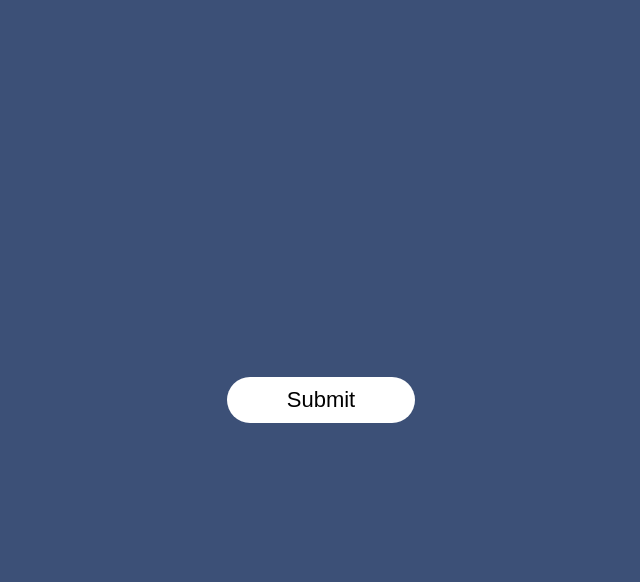
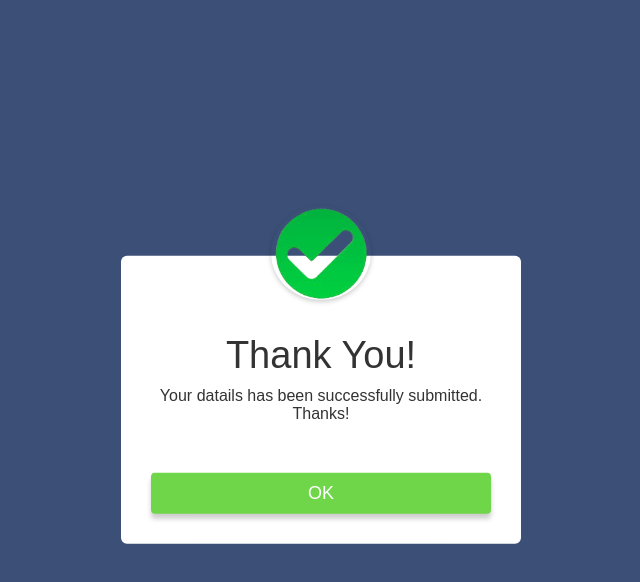
Before and after one commit to Oludhrey/making-popup, a plain HTML site: page index.html in a window 1280 px wide. Both pictures are taken after a click on the button "Submit". Shown: the whole page, without its empty margins (319-959 px from the left). Drawn offline with Linux system fonts and the light colour scheme.

Commit message:
created a script file and also updated the html and css files.

```diff
--- a/index.html
+++ b/index.html
@@ -8,13 +8,15 @@
   </head>
   <body>
     <div class="container">
-      <button type="submit" class="btn">Submit</button>
-      <div class="popup">
+      <button type="submit" class="btn" onclick="openPopup()">Submit</button>
+      <div class="popup" id="popup">
         <img src="tick.png" />
         <h2>Thank You!</h2>
         <p>Your datails has been successfully submitted. Thanks!</p>
-        <button type="button">OK</button>
+        <button type="button" onclick="closePopup()">OK</button>
       </div>
     </div>
+
+    <script src="script.js"></script>
   </body>
 </html>
--- /dev/null
+++ b/script.js
@@ -0,0 +1,9 @@
+let popup = document.getElementById("popup");
+
+function openPopup() {
+  popup.classList.add("open-popup");
+}
+
+function closePopup() {
+  popup.classList.remove("open-popup");
+}
--- a/style.css
+++ b/style.css
@@ -34,6 +34,12 @@
     padding: 0 30px 30px;
     color: #333;
     visibility: hidden;
+    transition: tranform 0.4s, top 0.4s;
+}
+.open-popup{
+    visibility: visible;
+    top: 50%;
+    transform: translate(-50%, -50%) scale(1);
 }
 .popup img{
     width: 100px;
```
